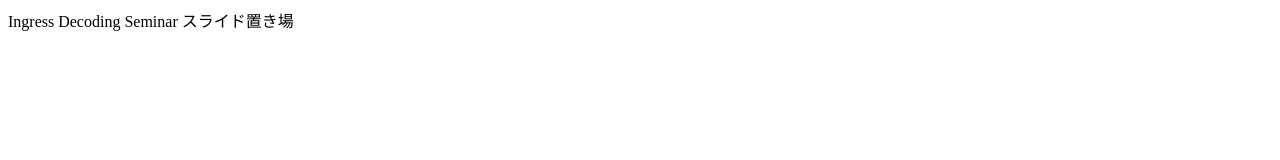
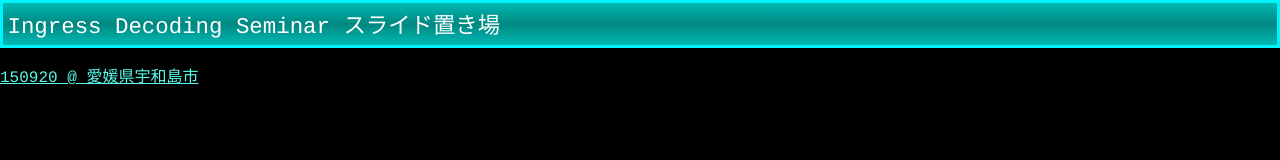
Before and after one commit to EcoliW3110/20150116-LightningTalk, a plain HTML site: page index.html in a window 1280 px wide. Drawn offline with Linux system fonts and the light colour scheme.

Commit message:
index.htmlにリンクをはる

```diff
--- a/index.html
+++ b/index.html
@@ -1 +1,15 @@
-Ingress Decoding Seminar スライド置き場
+<html xmlns="http://www.w3.org/1999/xhtml" xml:lang="ja" lang="ja">
+<head>
+<meta http-equiv="Content-Type" content="text/html; charset=utf-8" />
+<meta http-equiv="Content-Style-Type" content="text/css" />
+<title>Ingress Decoding Seminar スライド置き場</title>
+<link rel="stylesheet" href="./CSSslide.css" type="text/css" />
+</head>
+
+<body>
+  <div>
+    <h1>Ingress Decoding Seminar スライド置き場</h1>
+    <a href="CSSslide.html">150920 @ 愛媛県宇和島市</a>
+  </div>
+
+</body>
```
